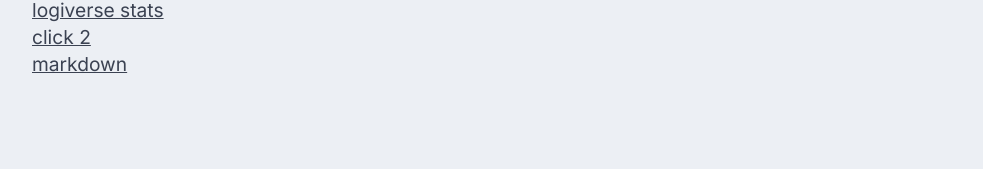
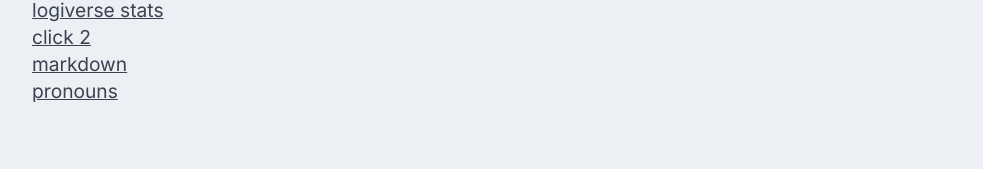
Before and after one commit to cute-catgirl/website, a SvelteKit app: page /experiments in a window 1280 px wide. Shown: the part 199-368 px from the top of the page, without its empty margins (288-1271 px from the left). Built offline with nearby package versions, Linux system fonts and the light colour scheme.

Commit message:
Add pronouns link

```diff
--- a/src/routes/experiments/+page.svelte
+++ b/src/routes/experiments/+page.svelte
@@ -19,4 +19,7 @@
     <li>
         <a href="/experiments/markdown">markdown</a>
     </li>
+    <li>
+        <a href="http://pronouns.maemoon.me">pronouns</a>
+    </li>
 </ul>
```
